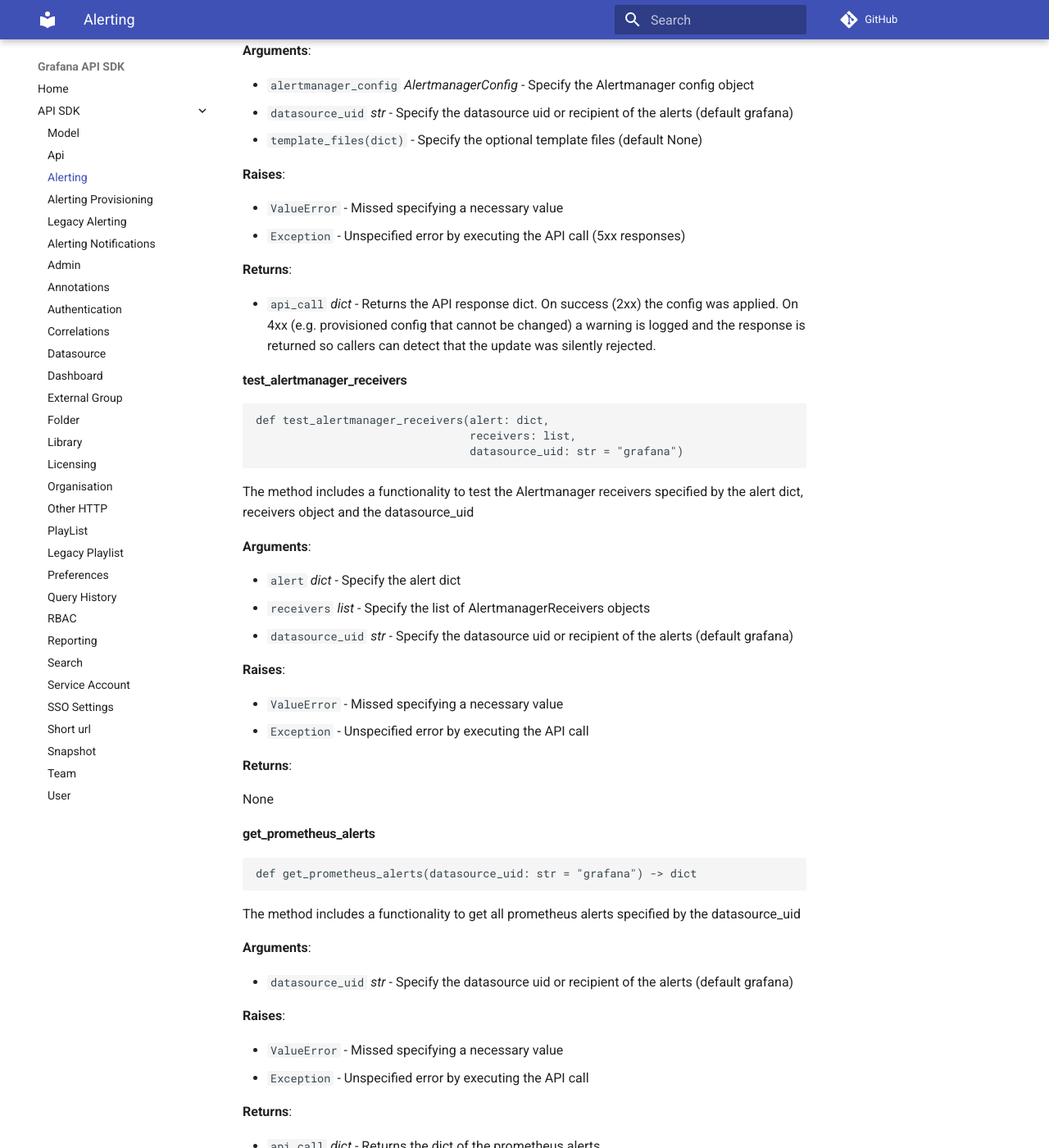
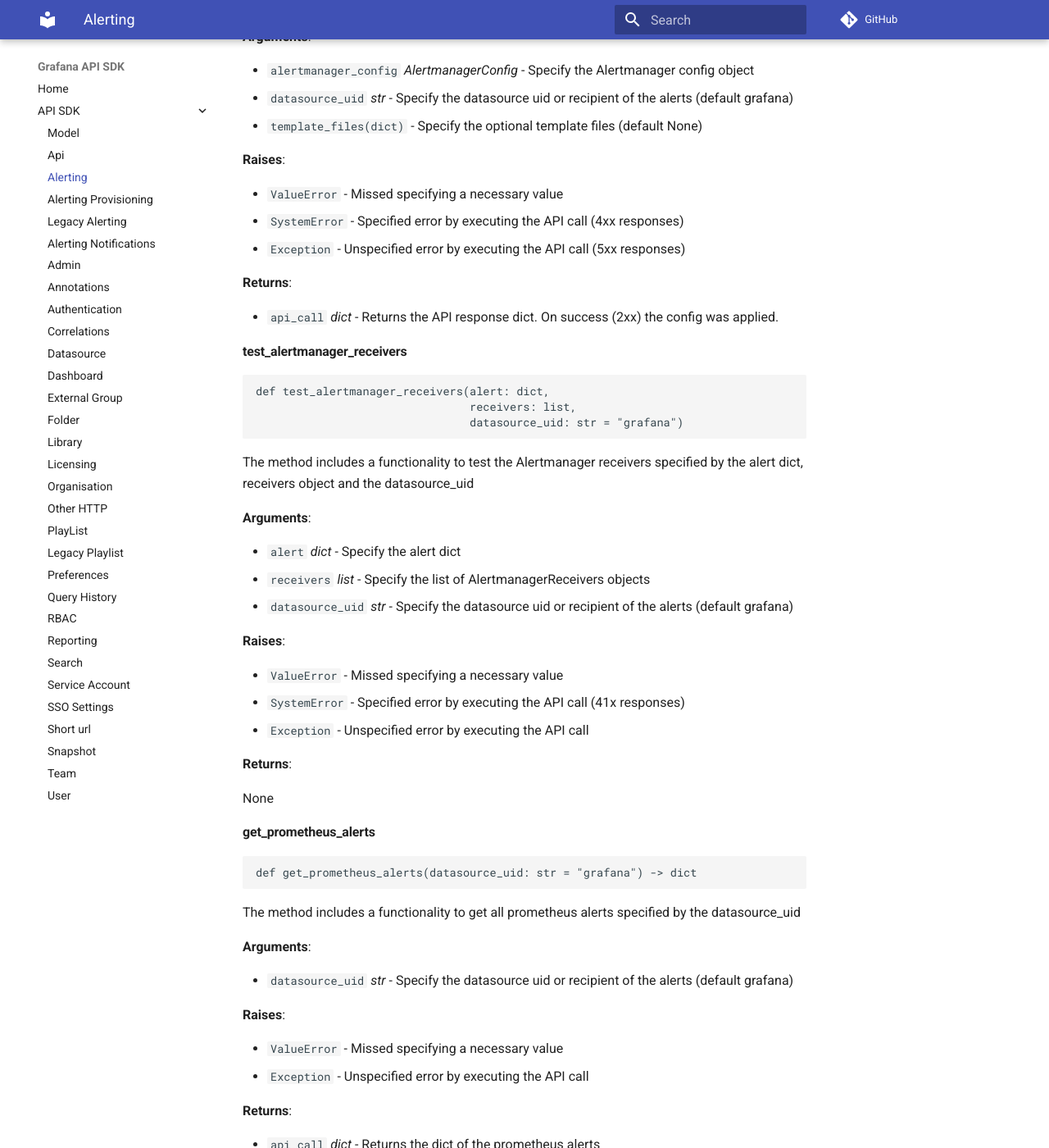
Before and after one commit to ZPascal/grafana_api_sdk, an MkDocs documentation site: the page built from docs/content/grafana_api/alerting.md, in a window 1280 px wide and 1400 px high, scrolled down 6517 px. Shown: the whole window at 82% size. Built offline with MkDocs 1.6.1 and Material for MkDocs 9.7.7, drawn with Linux system fonts in a browser that asks for light colours; comment, search, counter and statistics services are not loaded; some of the changed text lies outside the part shown.

Commit message:
docs: Add the documentation

```diff
--- a/docs/content/grafana_api/alerting.md
+++ b/docs/content/grafana_api/alerting.md
@@ -280,14 +280,13 @@ The method includes a functionality to delete the Alertmanager config specified
 **Raises**:
 
 - `ValueError` - Missed specifying a necessary value
+- `SystemError` - Specified error by executing the API call (4xx responses)
 - `Exception` - Unspecified error by executing the API call (5xx responses)
 
 
 **Returns**:
 
 - `api_call` _dict_ - Returns the API response dict. On success (2xx) the config was deleted.
-  On 4xx (e.g. provisioned config) a warning is logged and the response is returned so
-  callers can detect that the deletion was silently rejected.
 
 <a id="alerting.Alerting.get_alertmanager_config"></a>
 
@@ -337,14 +336,13 @@ The method includes a functionality to create or update the Alertmanager config
 **Raises**:
 
 - `ValueError` - Missed specifying a necessary value
+- `SystemError` - Specified error by executing the API call (4xx responses)
 - `Exception` - Unspecified error by executing the API call (5xx responses)
 
 
 **Returns**:
 
 - `api_call` _dict_ - Returns the API response dict. On success (2xx) the config was applied.
-  On 4xx (e.g. provisioned config that cannot be changed) a warning is logged and the
-  response is returned so callers can detect that the update was silently rejected.
 
 <a id="alerting.Alerting.test_alertmanager_receivers"></a>
 
@@ -368,6 +366,7 @@ The method includes a functionality to test the Alertmanager receivers specified
 **Raises**:
 
 - `ValueError` - Missed specifying a necessary value
+- `SystemError` - Specified error by executing the API call (41x responses)
 - `Exception` - Unspecified error by executing the API call
 
 
```
